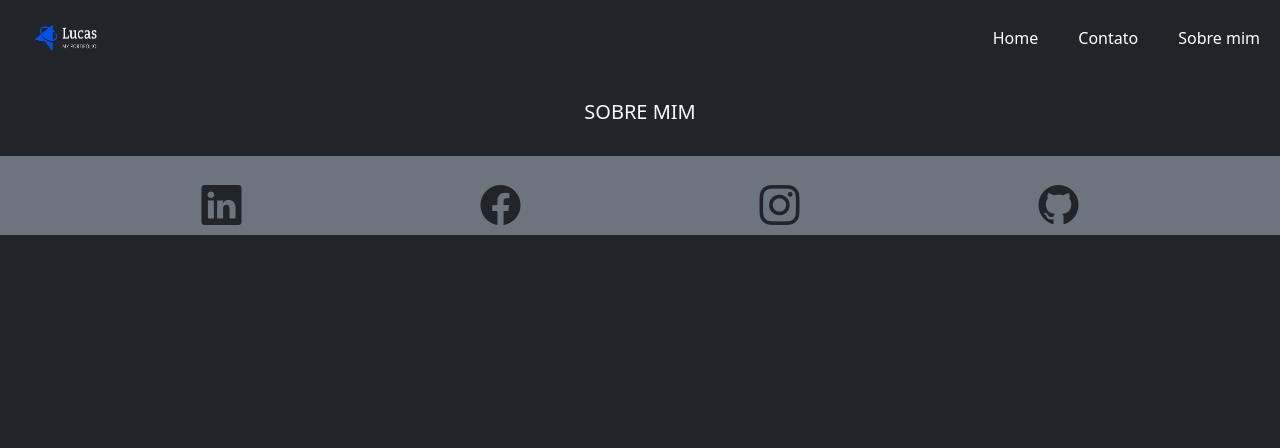
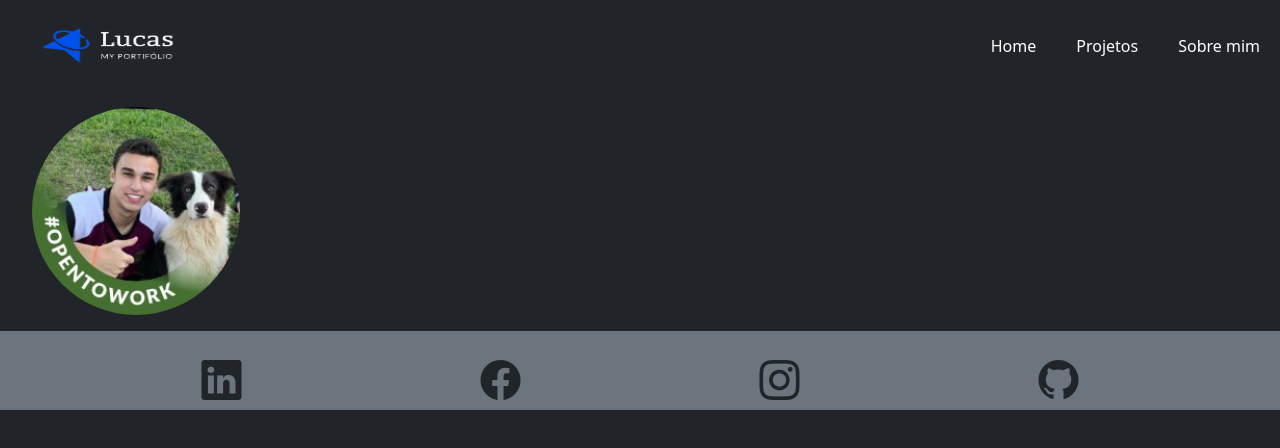
Before and after one commit to lucasguerra12/lucasguerra12.github.io, a plain HTML site: page apresentação.html in a window 1280 px wide. Drawn offline with nearby package versions, Linux system fonts and the light colour scheme.

Commit message:
homecheck

```diff
--- a/apresentação.html
+++ b/apresentação.html
@@ -10,30 +10,41 @@
     <link href="https://cdnjs.cloudflare.com/ajax/libs/bootstrap-icons/1.10.5/font/bootstrap-icons.min.css"
     rel="stylesheet">
 </head>
-
 <body class="bg-dark">
     <nav class="navbar navbar-expand-lg bg-dark navbar-light py-2">
         <div class="container-fluid">
+
             <a class="navbar-brand px-3" href="#">
-                <img src="/image.png" style="width: 90px; height: 50px;"alt="">
+                <img src="/image.png" style="width: 190px; height: 65px;" alt="">
             </a>
-            <ul class="navbar-nav gap-4">
+
+            <button class="navbar-toggler" type="button" data-bs-toggle="collapse" data-bs-target="#navbarNav" aria-controls="navbarNav" aria-expanded="false" aria-label="Toggle navigation">
+                <i class="bi bi-list" style="font-size: 1.5rem; color: white;"></i>
+            </button>
+
+            <!-- Links do menu -->
+            <div class="collapse navbar-collapse" id="navbarNav">
+                <ul class="navbar-nav ms-auto gap-4">
                     <li class="nav-item">
                         <a class="nav-link" href="/index.html">Home</a>
                     </li>
                     <li class="nav-item">
-                    <a class="nav-link" href="#">Contato</a>
+                        <a class="nav-link" href="#">Projetos</a>
                     </li>
                     <li class="nav-item">
                         <a class="nav-link" href="/apresentação.html">Sobre mim</a>
                     </li>
                 </ul>
             </div>
+        </div>
     </nav>
     <div>
-        <div>
-            <h1 class="lead text-light py-4 text-center height-100">SOBRE MIM</h1>
+        <aside class="text-light">
+            <img src="/fotoperfil.jpg"  class="img-fluid rounded-circle p-3 ms-3"  style="width:250px ; height:240px ;">
+            <div class="container-fluid">
+
             </div>
+        </aside>
     </div>
 
 
--- a/style.css
+++ b/style.css
@@ -43,3 +43,7 @@ h1 h2 {
 footer > button {
     margin-top: -5px;
 }
+
+aside {
+    display: flex;
+}
```
Also changed, not shown: index.html (+4 -4 lines), fotoperfil.jpg (added). Lines whose indentation alone changed are shown as unchanged.
